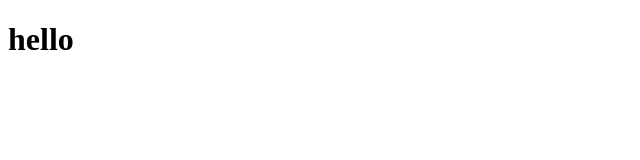
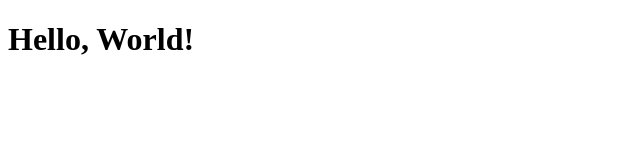
Before and after one commit to zunelin/test-demo, a plain HTML site: page index.html in a window 1280 px wide. Shown: the whole page, without its empty margins (0-640 px from the left). Drawn offline with Linux system fonts and the light colour scheme.

Commit message:
Update
Try to add the title

```diff
--- a/index.html
+++ b/index.html
@@ -1,10 +1,9 @@
 <!DOCTYPE html>
 <html lang="en">
     <head>
-
+        <title>Document</title>
     </head>
-
     <body>
-        <h1>hello</h1>
+        <h1>Hello, World!</h1>
     </body>
 </html>
```
